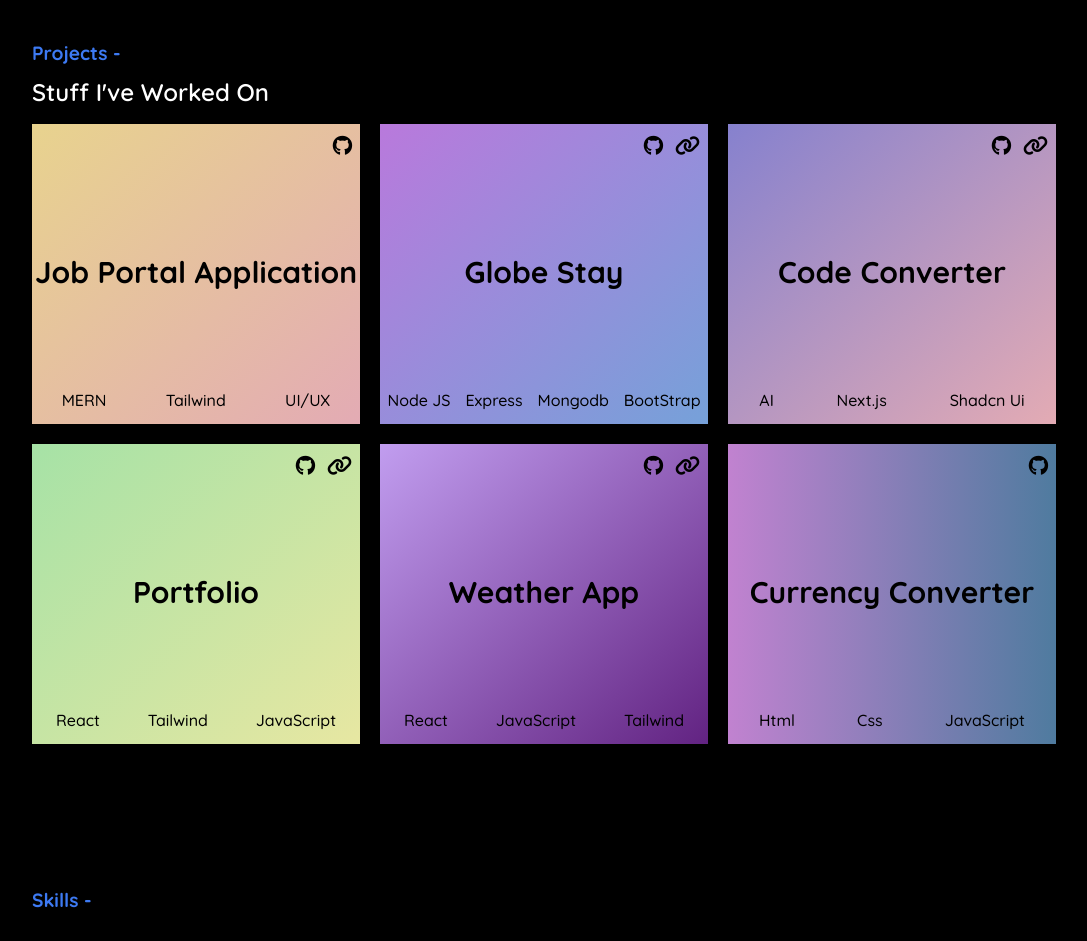
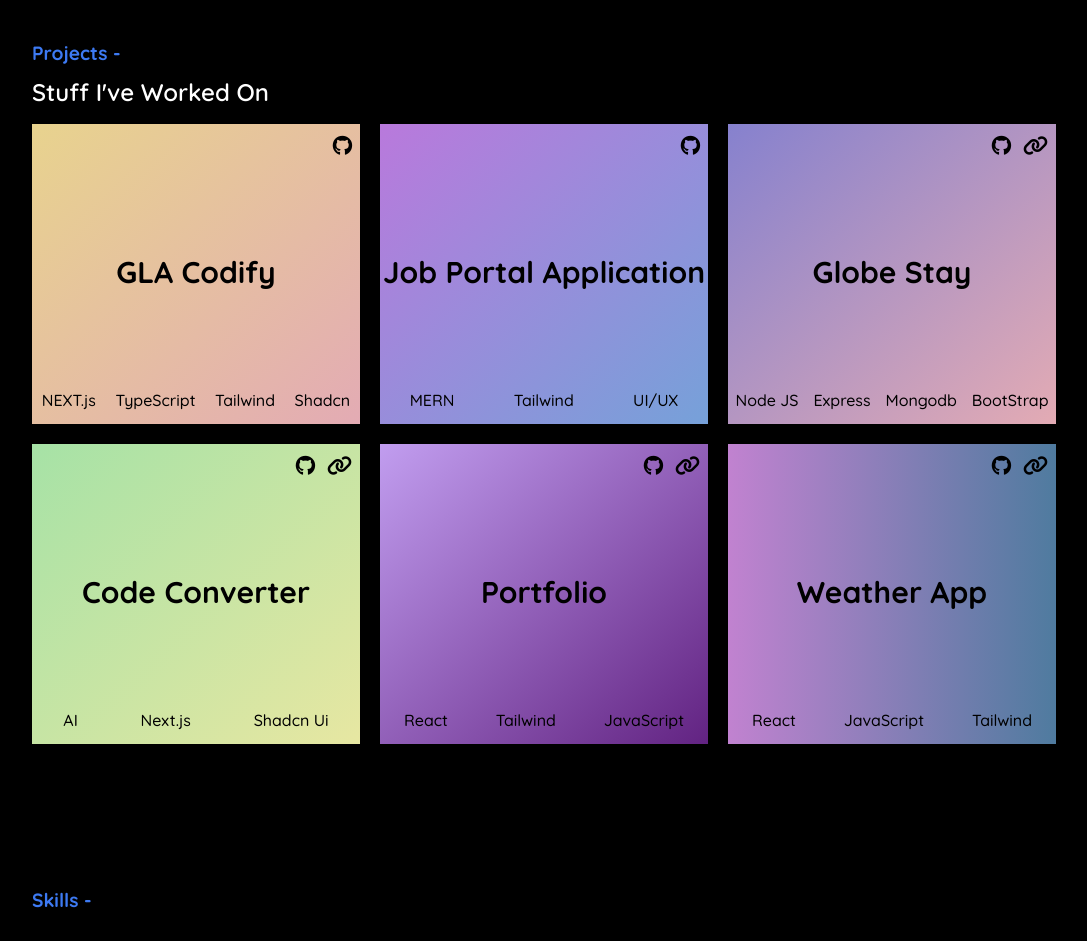
Before and after one commit to chman-chaudhary/Portfolio, a React (Vite) app: page / in a window 1280 px wide. Shown: the part 940-1881 px from the top of the page, without its empty margins (96-1183 px from the left). Built offline with nearby package versions, Linux system fonts and the light colour scheme; a web font is replaced by a local one.

Commit message:
Update Projects.jsx

```diff
--- a/src/Components/Projects.jsx
+++ b/src/Components/Projects.jsx
@@ -4,46 +4,46 @@ import ProjectCard from './ProjectCard'
 export default function Projects() {
 
     const projects = [
+         {
+            name: "GLA Codify",
+            skills: ["NEXT.js", "TypeScript", "Tailwind", "Shadcn"],
+            github: "https://github.com/chman-chaudhary/GLA-Codify-Ts",
+            card: "card-1",
+        },
         {
             name: "Job Portal Application",
             skills: ["MERN", "Tailwind", "UI/UX"],
             github: "https://github.com/chman-chaudhary/Job-Portal",
-            card: "card-1",
+            card: "card-2",
         },
         {
             name: "Globe Stay",
             skills: ["Node JS", "Express", "Mongodb", "BootStrap"],
             github: "https://github.com/chman-chaudhary/Globe-Stay",
             website: "https://globe-stay.onrender.com/listings",
-            card: "card-2",
+            card: "card-3",
         },
         {
             name: "Code Converter",
             skills: ["AI", "Next.js", "Shadcn Ui"],
             github: "https://github.com/chman-chaudhary/JavaScript-to-Python",
             website: "https://convertyourcode.vercel.app",
-            card: "card-3",
+            card: "card-4",
         },
         {
             name: "Portfolio",
             skills: ["React", "Tailwind", "JavaScript"],
             github: "https://github.com/chman-chaudhary/Portfolio",
             website: "https://portfolio-chaman-chaudhary.vercel.app/",
-            card: "card-4",
+            card: "card-5",
         },
         {
             name: "Weather App",
             skills: ["React", "JavaScript", "Tailwind"],
             github: "https://github.com/chman-chaudhary/WeatherApp",
             website: "https://weather-app-ashy-beta.vercel.app/",
-            card: "card-5",
-        },
-        {
-            name: "Currency Converter",
-            skills: ["Html", "Css", "JavaScript"],
-            github: "https://github.com/chman-chaudhary/Currency-Converter",
             card: "card-6",
-        },
+        }
     ]
 
     return (
```
